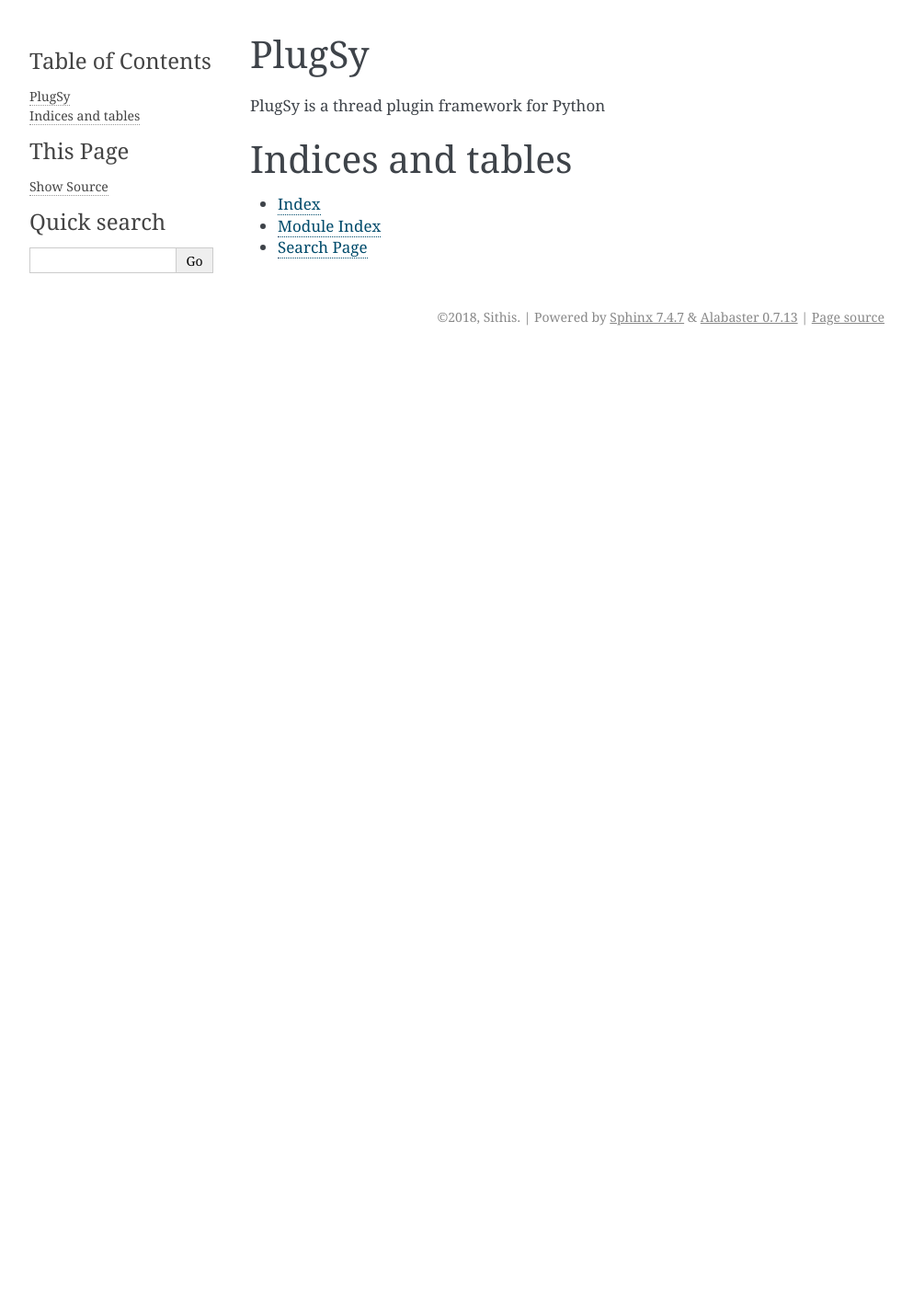
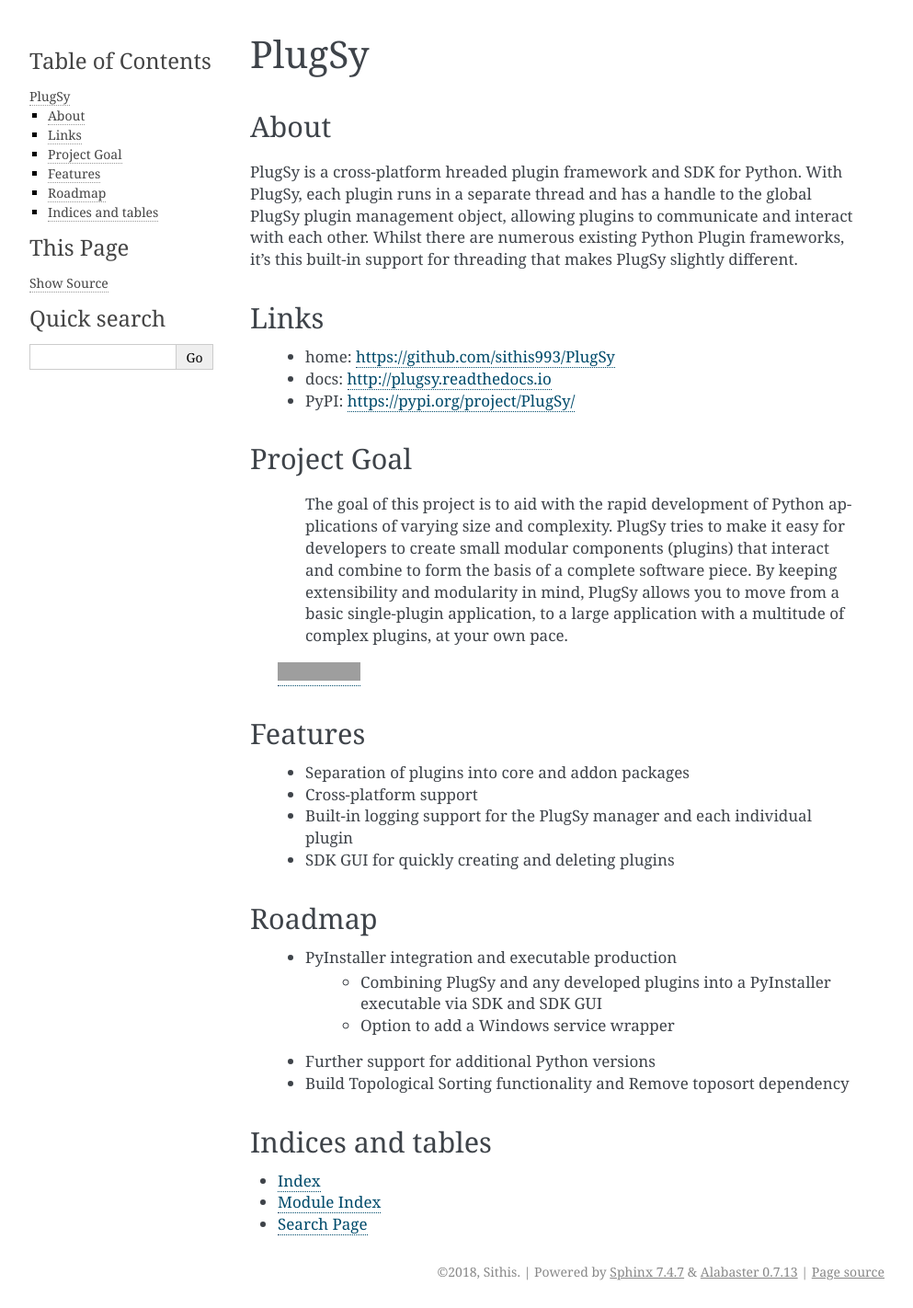
Before and after one commit to sithis993/PlugSy, a Sphinx documentation site: the page built from docs/index.rst, in a window 1280 px wide. Shown: the whole page at 92% size, without its empty margins (148-1141 px from the left). Built offline with Sphinx 7.4.7, drawn with Linux system fonts in a browser that asks for light colours; before the commit the page ends 900 px from its top, so only the background shows below that; grey boxes are pictures that could not be loaded.

Commit message:
Added initial main docs section

```diff
--- /dev/null
+++ b/README.rst
@@ -0,0 +1,41 @@
+PlugSy is a cross-platform hreaded plugin framework and SDK for Python. With PlugSy, each plugin runs in a separate
+thread and has a handle to the global PlugSy plugin management object, allowing plugins to communicate and interact with
+each other. Whilst there are numerous existing Python Plugin frameworks, it's this built-in support for threading that
+makes PlugSy slightly different.
+
+Links
+==============
+ * home: https://github.com/sithis993/PlugSy
+ * docs: http://plugsy.readthedocs.io
+ * PyPI: https://pypi.org/project/PlugSy/
+
+Project Goal
+==============
+
+    The goal of this project is to aid with the rapid development of Python applications of varying size and complexity.
+    PlugSy tries to make it easy for developers to create small modular components (plugins) that interact and
+    combine to form the basis of a complete software piece. By keeping extensibility and modularity in mind, PlugSy
+    allows you to move from a basic single-plugin application, to a large application with a multitude of complex
+    plugins, at your own pace.
+
+ |Documentation|
+
+Features
+==============
+    * Separation of plugins into core and addon packages
+    * Cross-platform support
+    * Built-in logging support for the PlugSy manager and each individual plugin
+    * SDK GUI for quickly creating and deleting plugins
+
+Roadmap
+==============
+    * PyInstaller integration and executable production
+        * Combining PlugSy and any developed plugins into a PyInstaller executable via SDK and SDK GUI
+        * Option to add a Windows service wrapper
+    * Further support for additional Python versions
+    * Build Topological Sorting functionality and Remove toposort dependency
+
+
+.. |Documentation| image:: https://readthedocs.org/projects/plugsy/badge/?version=latest
+    :target: http://plugsy.readthedocs.io/en/latest/?badge=latest
+    :alt: Documentation Status
--- a/docs/index.rst
+++ b/docs/index.rst
@@ -3,10 +3,14 @@
    You can adapt this file completely to your liking, but it should at least
    contain the root `toctree` directive.
 
+==================================
 PlugSy
 ==================================
 
-PlugSy is a thread plugin framework for Python
+About
+=========
+
+.. include:: ../README.rst
 
 .. toctree::
    :maxdepth: 2
```
Also changed, not shown: README.md (deleted, +0 -4 lines), 5 other files.
